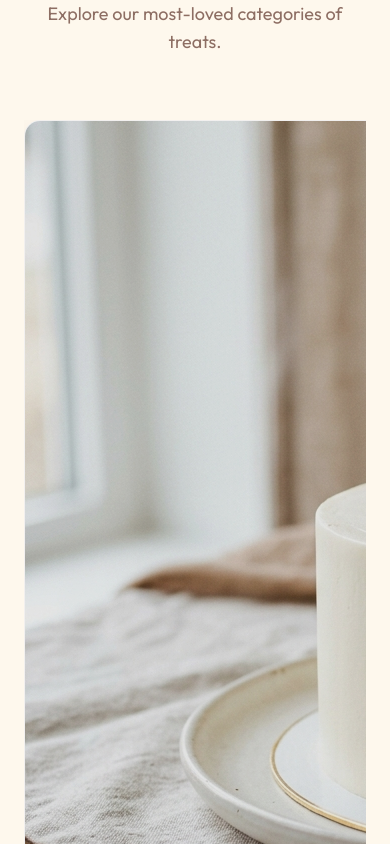
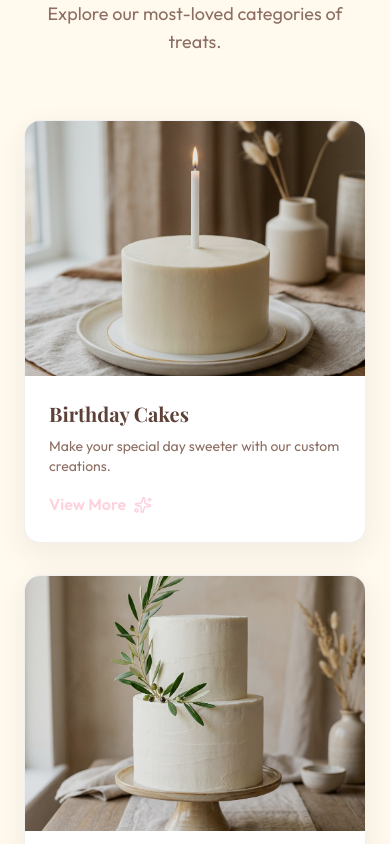
Before and after one commit to nivadesai6482-sketch/Popilicious, a React (Vite) app: page / in a window 390 px wide. Shown: the part 2320-3164 px from the top of the page. Built offline with nearby package versions, Linux system fonts and the light colour scheme; a web font is replaced by a local one.

Commit message:
style: change signature creations categories layout to responsive grid and reduce card sizes

```diff
--- a/src/App.jsx
+++ b/src/App.jsx
@@ -419,7 +419,7 @@
 
         <motion.div
           variants={staggerContainer}
-          className="flex overflow-x-auto pb-10 gap-8 no-scrollbar snap-x items-stretch"
+          className="grid grid-cols-1 sm:grid-cols-2 lg:grid-cols-3 gap-8 pb-10"
         >
           {CAKE_CATEGORIES.map((cake, i) => (
             <motion.div
@@ -427,7 +427,7 @@
               variants={fadeInUpStagger}
               whileHover={{ y: -10, scale: 1.03, rotate: 0.3 }}
               transition={{ type: "spring", stiffness: 450, damping: 15 }}
-              className="min-w-[280px] md:min-w-[320px] cake-card snap-center flex-shrink-0 min-h-[440px]"
+              className="cake-card"
             >
               <div className="image-container">
                 <img src={cake.image} alt={cake.title} />
```
